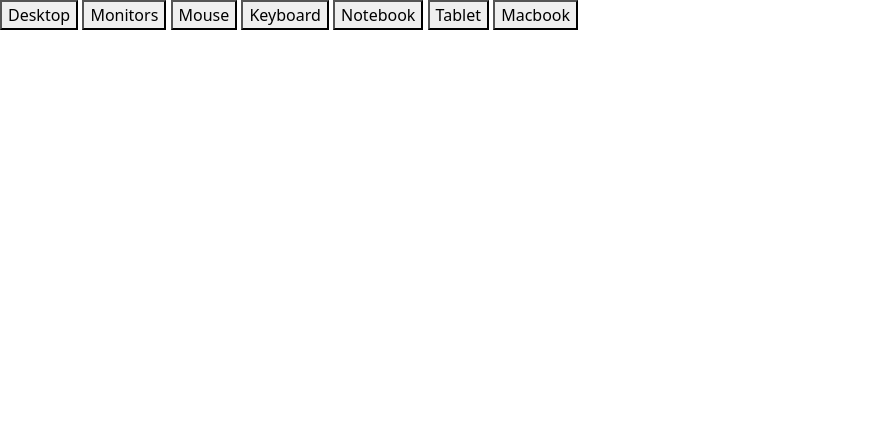
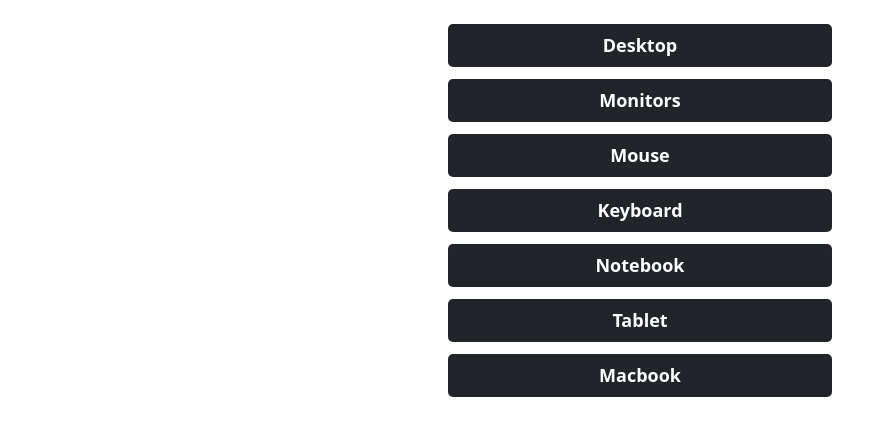
Before and after one commit to breno-albuquerque/my-store-app, a Flask app: page /main in a window 1280 px wide. Shown: the part 134-570 px from the top of the page, without its empty margins (0-895 px from the left). Run offline with Flask 2, Linux system fonts and the light colour scheme; the visitor is signed in with stand-in values (Sample User, id 1); some libraries are stand-ins or nearby versions.

Commit message:
style: Add style to main template

```diff
--- a/static/css/layout.css
+++ b/static/css/layout.css
@@ -18,6 +18,7 @@
 
     width: 100vw;
     height: 50px;
+    margin-bottom: 24px;
 }
 
 .layout-nav-item {
--- /dev/null
+++ b/static/css/main.css
@@ -0,0 +1,30 @@
+#main-form {
+    display: flex;
+    flex-direction: column;
+    align-items: center;
+
+    margin: 0 auto;
+}
+
+.main-btn {
+    text-decoration: none;
+    border: none;
+    margin-bottom: 12px;
+
+    min-width: 300px;
+    width: 30%;
+    border-radius: 5px;
+    padding: 8px;
+
+    color: white;
+    background-color: #212529;
+
+    font-size: 18px;
+    font-weight: 700;
+}
+
+.main-btn:hover {
+    transform: scale(1.1);
+    transition: 0.15s;
+    background-color: #2D3339;
+}
--- a/templates/main.html
+++ b/templates/main.html
@@ -6,6 +6,7 @@
 
 {% block head %}
     <script src="../static/js/main.js" defer></script>
+    <link href="/static/css/main.css" rel="stylesheet">
 {% endblock %}
 
 {% block main %}
```
